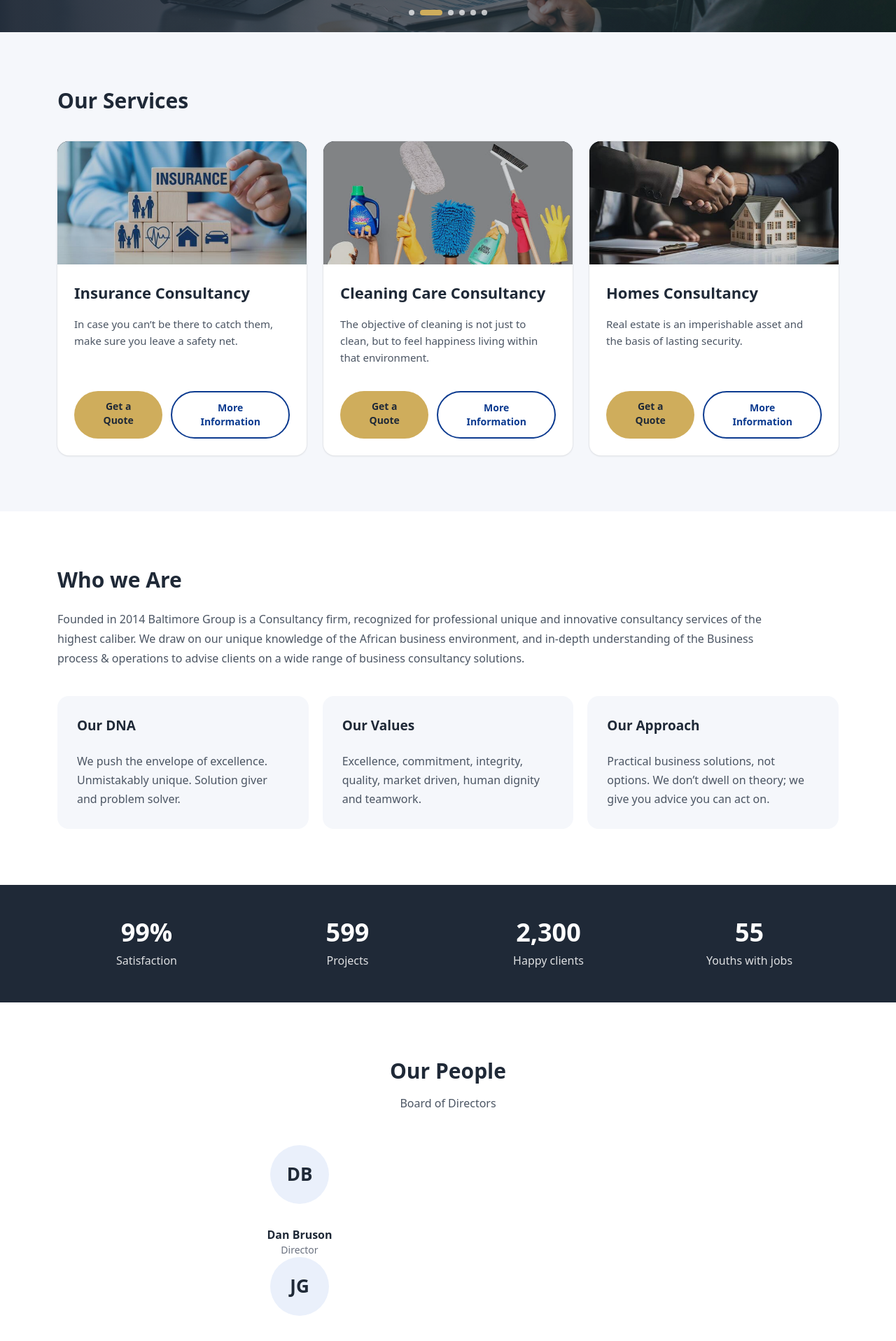
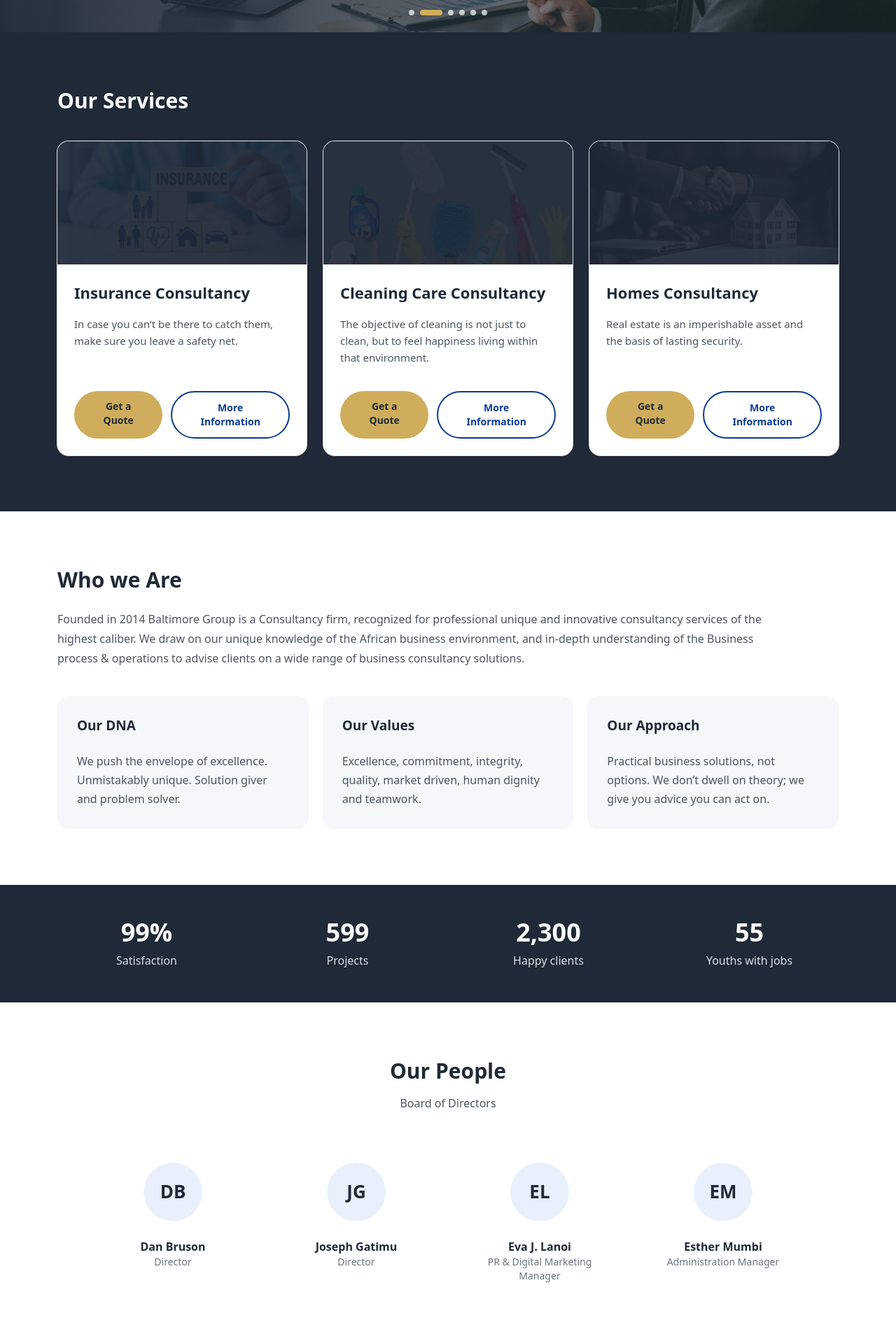
Before and after one commit to Amison23/baltimore, a Next.js app: page / in a window 1280 px wide. Shown: the part 580-2497 px from the top of the page at 70% size. Built offline with nearby package versions, Linux system fonts and the light colour scheme; grey boxes are pictures that could not be loaded.

Commit message:
hover effect addition on majority of the cards

```diff
--- a/src/app/globals.css
+++ b/src/app/globals.css
@@ -93,7 +93,6 @@ button, a { -webkit-tap-highlight-color: transparent; }
   display: flex;
   width: max-content;
   animation: scroll 10s linear infinite;
-  gap: 1rem;
   cursor: pointer;
 }
 
--- a/src/components/careers/portfolio-card.tsx
+++ b/src/components/careers/portfolio-card.tsx
@@ -103,7 +103,7 @@ export default function PortfolioCard(){
       animate={{ opacity: 1, y: 0 }} exit={{ opacity: 0, y: -12 }}
       transition={{ duration: 0.25 }}
     >
-    <Card size="sm" className="h-full rounded-2xl shadow-sm">
+    <Card size="sm" className="group h-full rounded-2xl shadow-sm transition-all duration-300 hover:-translate-y-1 hover:shadow-xl motion-reduce:transition-none">
       <div>
         <img
           src={item.image}
--- a/src/components/home/partners.tsx
+++ b/src/components/home/partners.tsx
@@ -19,16 +19,18 @@ export default function Partners() {
           robust networks, through partnering with various stakeholders in order
           to deliver excellent tailored solutions for our array of customers.
         </p>
-        <div className="mt-10 grid grid-cols-2 gap-4 md:grid-cols-3 lg:grid-cols-6 scroller-container">
+        <div className="scroller-container mt-10">
           <div className="scroller-track">
-            {partners.map((partner) => (
-              <div
-                key={partner}
-                className="flex h-[84px] items-center justify-center rounded-xl
-                border border-brand-border bg-white px-3 text-center text-sm
-                font-semibold text-brand-slate-light scroller-item"
-              >
-                {partner}
+            {[0, 1].map((copy) => (
+              <div key={copy} aria-hidden={copy === 1} className="flex shrink-0 gap-4 pr-4">
+                {partners.map((partner, index) => (
+                  <div
+                    key={`${partner}-${index}`}
+                    className="flex h-[84px] w-40 shrink-0 items-center justify-center rounded-xl border border-brand-border bg-white px-3 text-center text-sm font-semibold text-brand-slate-light transition-colors hover:border-brand-gold hover:text-brand-navy motion-reduce:transition-none"
+                  >
+                    {partner}
+                  </div>
+                ))}
               </div>
             ))}
           </div>
--- a/src/components/home/people.tsx
+++ b/src/components/home/people.tsx
@@ -1,7 +1,3 @@
-"use client"
-import {motion, useScroll, useTransform} from "motion/react"
-import {useRef} from "react"
-
 const directors = [
   ["DB", "Dan Bruson", "Director"],
   ["JG", "Joseph Gatimu", "Director"],
@@ -11,43 +7,22 @@ const directors = [
 
 
 export default function People() {
-  const containerRef = useRef(null)
-  const { scrollYProgress } = useScroll({
-    target: containerRef,
-    offset: ["start start", "end end"]
-  })
-  let ITEM_WIDTH = 0
-  let GAP =0
-
-  const totalDistance = (directors.length -1) * (ITEM_WIDTH + GAP)
-  const transform = useTransform(
-    scrollYProgress,
-    [0,1],
-    ["translateX(0px)", `translateX(${-totalDistance}px)`]
-  )
   return (
     <section id="our-people" className="bg-white py-16 sm:py-20">
       <div className="mx-auto max-w-[1180px] px-6 sm:px-8">
         <h2 className="text-center text-3xl font-bold text-brand-navy">Our People</h2>
         <p className="mt-4 text-center text-base text-brand-slate">Board of Directors</p>
 
-        <div
-          ref={containerRef}
-          className="mx-auto mt-12 grid max-w-3xl gap-x-20 gap-y-14 sm:grid-cols-2">
-          <div className="sticky-wrapper">
-            <motion.div className="gallery" style={{transform}}>
+        <div className="mx-auto mt-12 grid max-w-5xl gap-6 sm:grid-cols-2 lg:grid-cols-4">
           {directors.map(([initials, name, role]) => (
-                <article key={name} className="text-center gallery-item">
-                  <div className="mx-auto flex size-[84px] items-center shrink-0 justify-center
-                      rounded-full bg-brand-icon-surface text-[26px] font-bold text-brand-navy">
+            <article key={name} className="group rounded-2xl border border-transparent px-4 py-6 text-center transition-all duration-300 hover:-translate-y-1 hover:border-brand-border hover:bg-brand-surface hover:shadow-lg motion-reduce:transition-none">
+              <div className="mx-auto flex size-[84px] items-center justify-center rounded-full bg-brand-icon-surface text-[26px] font-bold text-brand-navy transition-all duration-300 group-hover:bg-brand-gold group-hover:text-brand-navy group-hover:shadow-md motion-reduce:transition-none">
                 {initials}
               </div>
-                  <h3 className="mt-8 text-base font-bold text-brand-navy">{name}</h3>
+              <h3 className="mt-6 text-base font-bold text-brand-navy transition-colors group-hover:text-brand-gold motion-reduce:transition-none">{name}</h3>
               <p className="text-sm text-brand-slate-light">{role}</p>
             </article>
           ))}
-            </motion.div>
-          </div>
         </div>
 
       </div>
--- a/src/components/home/services.tsx
+++ b/src/components/home/services.tsx
@@ -8,9 +8,9 @@ const services = [
 
 export default function Services() {
   return (
-    <section id="services" className="bg-brand-surface py-16 sm:py-20">
+    <section id="services" className="bg-brand-navy py-16 sm:py-20">
       <div className="mx-auto max-w-[1180px] px-6 sm:px-8">
-        <h2 className="text-3xl font-bold text-brand-navy">Our Services</h2>
+        <h2 className="text-3xl font-bold text-white">Our Services</h2>
         <div className="mt-10 grid gap-6 lg:grid-cols-3">
           {services.map((service) => <ServiceCard key={service.title} {...service} />)}
         </div>
--- a/src/components/layout/ServiceCard.tsx
+++ b/src/components/layout/ServiceCard.tsx
@@ -8,13 +8,13 @@ type ServiceCardProps = {
 
 export default function ServiceCard({ title, description, image }: ServiceCardProps) {
   return (
-    <article className="overflow-hidden rounded-2xl bg-white shadow-sm ring-1 ring-brand-border">
+    <article className="group overflow-hidden rounded-2xl bg-white shadow-sm ring-1 ring-brand-border transition-all duration-300 hover:-translate-y-1 hover:shadow-xl motion-reduce:transition-none">
       <div className="relative h-44 overflow-hidden bg-brand-navy">
-        <div className="absolute inset-0 bg-brand-navy/90" />
-        <img src={image} alt="" className="absolute inset-0 h-full w-full object-cover opacity-80" />
+        <div className="absolute inset-0 z-10 bg-brand-navy/90 transition-colors duration-300 group-hover:bg-brand-navy/55 motion-reduce:transition-none" />
+        <img src={image} alt="" className="absolute inset-0 h-full w-full object-cover opacity-80 transition-transform duration-500 group-hover:scale-105 motion-reduce:transition-none" />
       </div>
       <div className="p-6">
-        <h3 className="text-[22px] font-bold text-brand-navy">{title}</h3>
+        <h3 className="text-[22px] font-bold text-brand-navy transition-colors group-hover:text-brand-gold motion-reduce:transition-none">{title}</h3>
         <p className="mt-4 min-h-20 text-[15px] leading-6 text-brand-slate">{description}</p>
         <div className="mt-7 flex flex-col gap-3 sm:flex-row">
           <Link href="#contact" className="rounded-full bg-brand-gold px-6 py-3 text-center text-sm font-semibold text-brand-navy transition hover:bg-brand-gold-hover">Get a Quote</Link>
```
Lines whose indentation alone changed are shown as unchanged.
